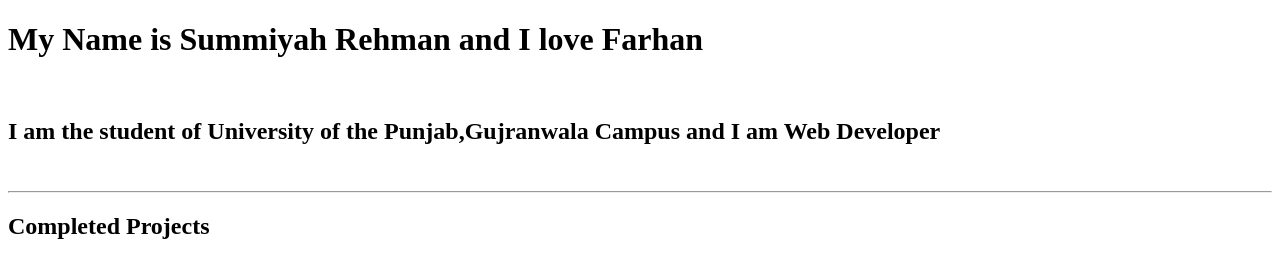
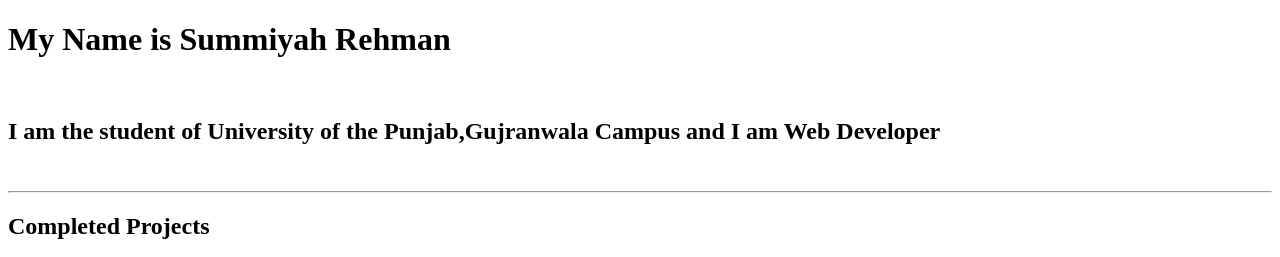
Before and after one commit to SummiyahRehman/Website, a plain HTML site: page index.html in a window 1280 px wide. Shown: the top 257 px of the page. Drawn offline with Linux system fonts and the light colour scheme.

Commit message:
Update index.html

```diff
--- a/index.html
+++ b/index.html
@@ -6,7 +6,7 @@
     <title>My Portfolio</title>
 </head>
 <body>
-    <h1>My Name is Summiyah Rehman and I love Farhan</h1> <br>
+    <h1>My Name is Summiyah Rehman</h1> <br>
     <h2>I am the student of University of the Punjab,Gujranwala Campus and I am Web Developer</h2> <br>
     <hr>
     <h2>Completed Projects</h2>
```
